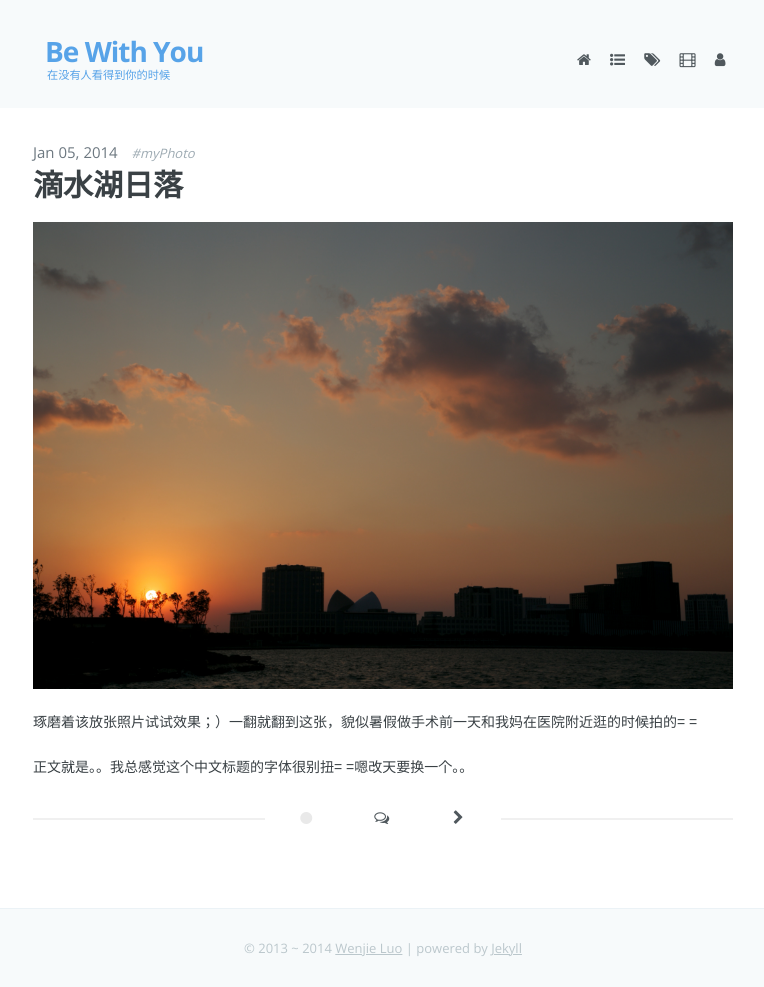
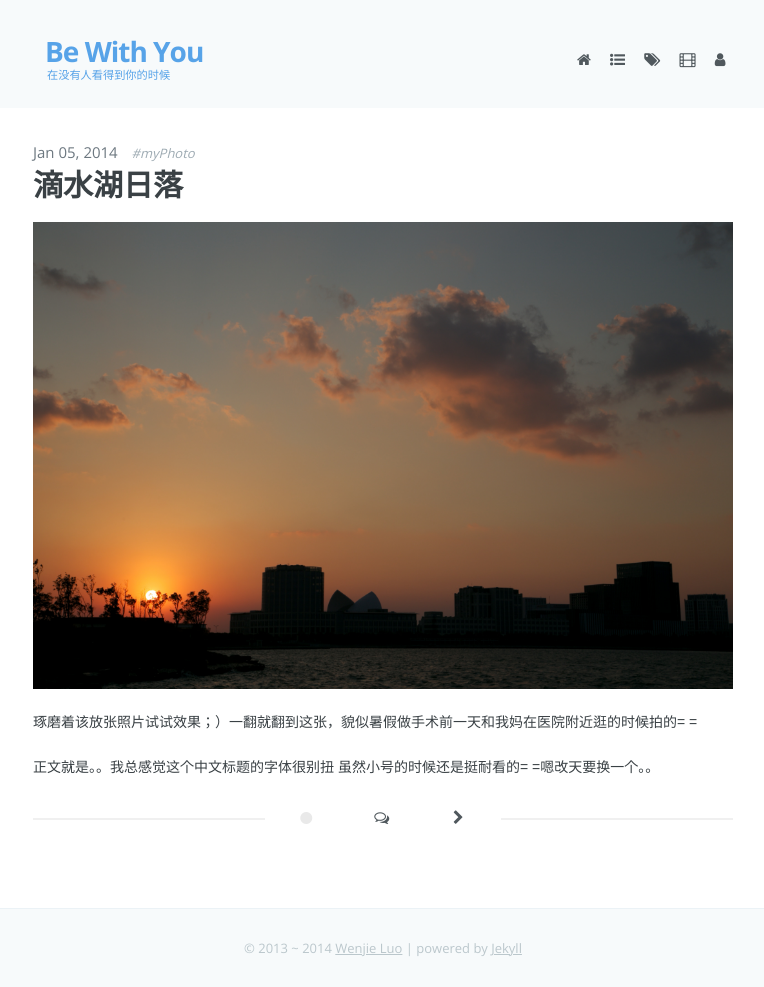
Before and after one commit to saakuraa/myblog, a Jekyll site: the page built from _posts/2014-01-05-one-pic.markdown, in a window 1280 px wide. Shown: the whole page, without its empty margins (257-1021 px from the left). Built offline with Jekyll 4.4.1, drawn with Linux system fonts in a browser that asks for light colours; nearby versions of some CDN libraries; Markdown is read by kramdown in place of the engine named in the settings.

```diff
--- a/_posts/2014-01-05-one-pic.markdown
+++ b/_posts/2014-01-05-one-pic.markdown
@@ -10,4 +10,4 @@ tags:
 ![random picture](/assets/img/IMG_0193.jpg)
 琢磨着该放张照片试试效果；）一翻就翻到这张，貌似暑假做手术前一天和我妈在医院附近逛的时候拍的= =
 
-正文就是。。我总感觉这个中文标题的字体很别扭= =嗯改天要换一个。。
+正文就是。。我总感觉这个中文标题的字体很别扭 虽然小号的时候还是挺耐看的= =嗯改天要换一个。。
```
